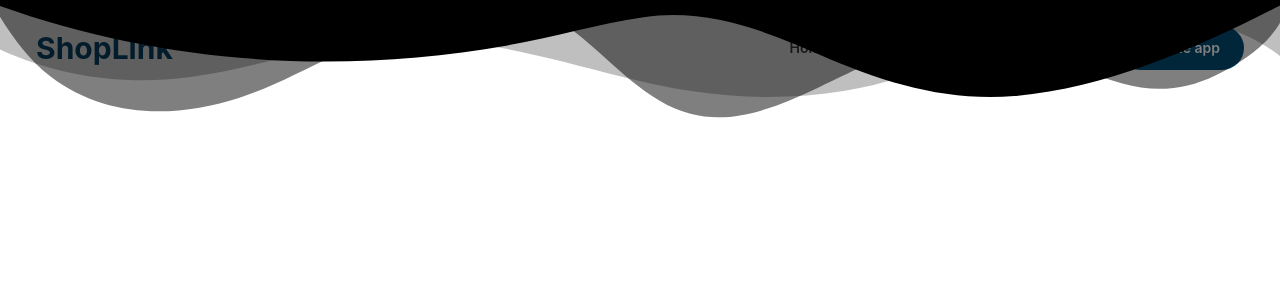
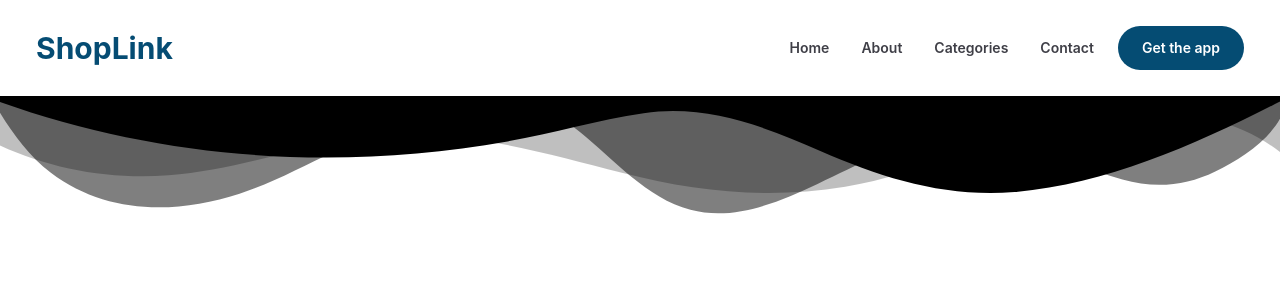
Before and after one commit to devJohnA/ShopLink, a React (Vite) app: page / in a window 1280 px wide. Shown: the top 300 px of the page. Built offline with nearby package versions, Linux system fonts and the light colour scheme.

Commit message:
asdasd
asd

```diff
--- a/src/App.jsx
+++ b/src/App.jsx
@@ -5,7 +5,7 @@
   return (
     <>
       <NavBar />
-      <div class="custom-shape-divider-top-1765332317">
+      <div class="custom-shape-divider-top-1765332484">
     <svg data-name="Layer 1" xmlns="http://www.w3.org/2000/svg" viewBox="0 0 1200 120" preserveAspectRatio="none">
         <path d="M0,0V46.29c47.79,22.2,103.59,32.17,158,28,70.36-5.37,136.33-33.31,206.8-37.5C438.64,32.43,512.34,53.67,583,72.05c69.27,18,138.3,24.88,209.4,13.08,36.15-6,69.85-17.84,104.45-29.34C989.49,25,1113-14.29,1200,52.47V0Z" opacity=".25" class="shape-fill"></path>
         <path d="M0,0V15.81C13,36.92,27.64,56.86,47.69,72.05,99.41,111.27,165,111,224.58,91.58c31.15-10.15,60.09-26.07,89.67-39.8,40.92-19,84.73-46,130.83-49.67,36.26-2.85,70.9,9.42,98.6,31.56,31.77,25.39,62.32,62,103.63,73,40.44,10.79,81.35-6.69,119.13-24.28s75.16-39,116.92-43.05c59.73-5.85,113.28,22.88,168.9,38.84,30.2,8.66,59,6.17,87.09-7.5,22.43-10.89,48-26.93,60.65-49.24V0Z" opacity=".5" class="shape-fill"></path>
```
